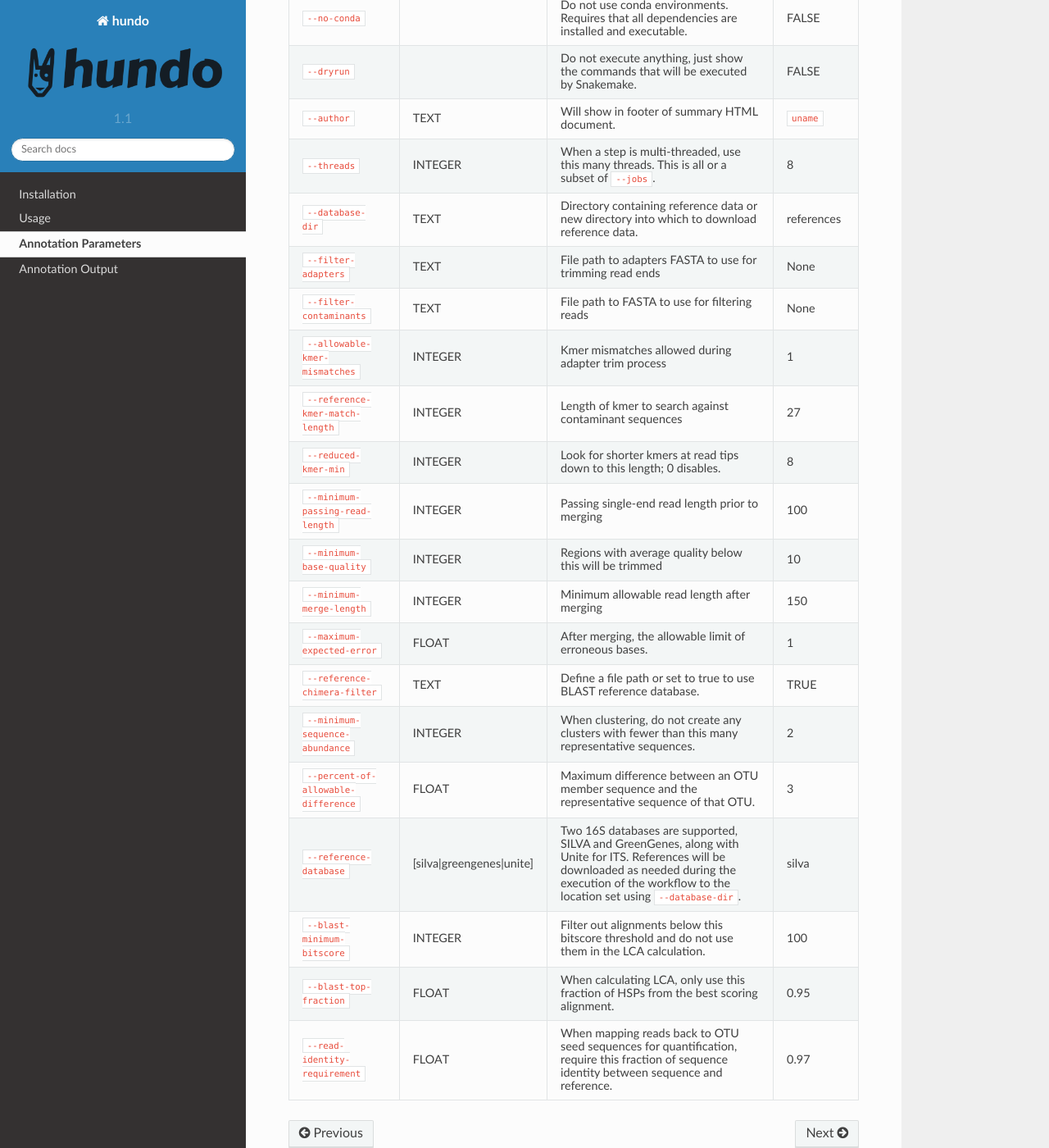
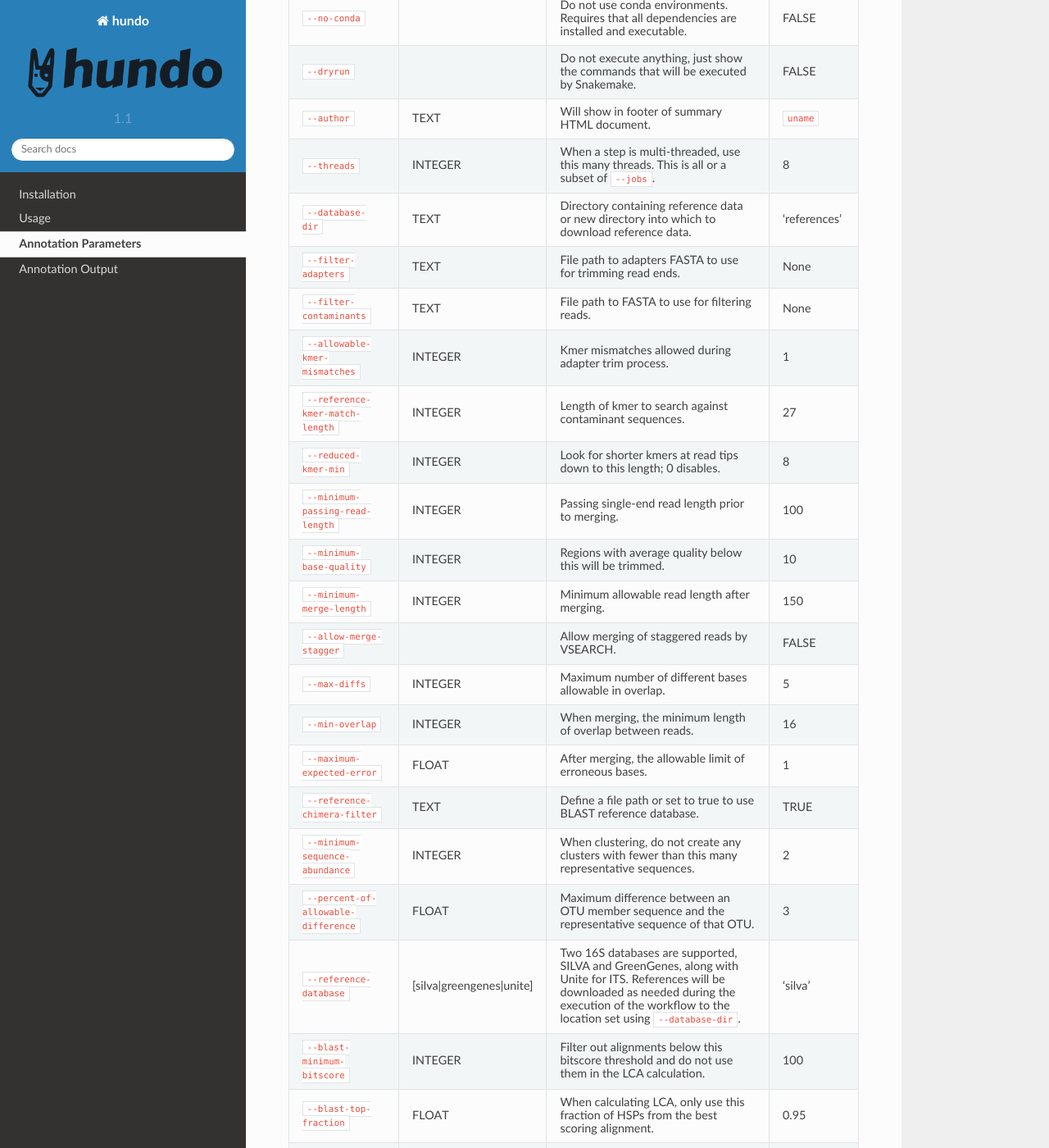
Before and after one commit to pnnl/hundo, a Sphinx documentation site: the page built from docs/parameters.rst, in a window 1280 px wide and 1400 px high, scrolled down 447 px. Shown: the whole window at 82% size. Built offline with Sphinx 7.4.7 and the Read the Docs theme 2.0.0, drawn with Linux system fonts in a browser that asks for light colours.

Commit message:
adds new parameters

```diff
--- a/docs/parameters.rst
+++ b/docs/parameters.rst
@@ -20,23 +20,29 @@ Argument list, definitions and default values for ``hundo annotate``:
 +---------------------------------------+--------------------------+-------------------------------------------------------------------------------------------------------------------------------------------------------------------------------------------------------------+-------------------+
 | ``--threads``                         | INTEGER                  | When a step is multi-threaded, use this many threads. This is all or a subset of ``--jobs``.                                                                                                                | 8                 |
 +---------------------------------------+--------------------------+-------------------------------------------------------------------------------------------------------------------------------------------------------------------------------------------------------------+-------------------+
-| ``--database-dir``                    | TEXT                     | Directory containing reference data or new directory into which to download reference data.                                                                                                                 | references        |
+| ``--database-dir``                    | TEXT                     | Directory containing reference data or new directory into which to download reference data.                                                                                                                 | 'references'      |
 +---------------------------------------+--------------------------+-------------------------------------------------------------------------------------------------------------------------------------------------------------------------------------------------------------+-------------------+
-| ``--filter-adapters``                 | TEXT                     | File path to adapters FASTA to use for trimming read ends                                                                                                                                                   | None              |
+| ``--filter-adapters``                 | TEXT                     | File path to adapters FASTA to use for trimming read ends.                                                                                                                                                  | None              |
 +---------------------------------------+--------------------------+-------------------------------------------------------------------------------------------------------------------------------------------------------------------------------------------------------------+-------------------+
-| ``--filter-contaminants``             | TEXT                     | File path to FASTA to use for filtering reads                                                                                                                                                               | None              |
+| ``--filter-contaminants``             | TEXT                     | File path to FASTA to use for filtering reads.                                                                                                                                                              | None              |
 +---------------------------------------+--------------------------+-------------------------------------------------------------------------------------------------------------------------------------------------------------------------------------------------------------+-------------------+
-| ``--allowable-kmer-mismatches``       | INTEGER                  | Kmer mismatches allowed during adapter trim process                                                                                                                                                         | 1                 |
+| ``--allowable-kmer-mismatches``       | INTEGER                  | Kmer mismatches allowed during adapter trim process.                                                                                                                                                        | 1                 |
 +---------------------------------------+--------------------------+-------------------------------------------------------------------------------------------------------------------------------------------------------------------------------------------------------------+-------------------+
-| ``--reference-kmer-match-length``     | INTEGER                  | Length of kmer to search against contaminant sequences                                                                                                                                                      | 27                |
+| ``--reference-kmer-match-length``     | INTEGER                  | Length of kmer to search against contaminant sequences.                                                                                                                                                     | 27                |
 +---------------------------------------+--------------------------+-------------------------------------------------------------------------------------------------------------------------------------------------------------------------------------------------------------+-------------------+
 | ``--reduced-kmer-min``                | INTEGER                  | Look for shorter kmers at read tips down to this length; 0 disables.                                                                                                                                        | 8                 |
 +---------------------------------------+--------------------------+-------------------------------------------------------------------------------------------------------------------------------------------------------------------------------------------------------------+-------------------+
-| ``--minimum-passing-read-length``     | INTEGER                  | Passing single-end read length prior to merging                                                                                                                                                             | 100               |
+| ``--minimum-passing-read-length``     | INTEGER                  | Passing single-end read length prior to merging.                                                                                                                                                            | 100               |
 +---------------------------------------+--------------------------+-------------------------------------------------------------------------------------------------------------------------------------------------------------------------------------------------------------+-------------------+
-| ``--minimum-base-quality``            | INTEGER                  | Regions with average quality below this will be trimmed                                                                                                                                                     | 10                |
+| ``--minimum-base-quality``            | INTEGER                  | Regions with average quality below this will be trimmed.                                                                                                                                                    | 10                |
 +---------------------------------------+--------------------------+-------------------------------------------------------------------------------------------------------------------------------------------------------------------------------------------------------------+-------------------+
-| ``--minimum-merge-length``            | INTEGER                  | Minimum allowable read length after merging                                                                                                                                                                 | 150               |
+| ``--minimum-merge-length``            | INTEGER                  | Minimum allowable read length after merging.                                                                                                                                                                | 150               |
++---------------------------------------+--------------------------+-------------------------------------------------------------------------------------------------------------------------------------------------------------------------------------------------------------+-------------------+
+| ``--allow-merge-stagger``             |                          | Allow merging of staggered reads by VSEARCH.                                                                                                                                                                | FALSE             |
++---------------------------------------+--------------------------+-------------------------------------------------------------------------------------------------------------------------------------------------------------------------------------------------------------+-------------------+
+| ``--max-diffs``                       | INTEGER                  | Maximum number of different bases allowable in overlap.                                                                                                                                                     | 5                 |
++---------------------------------------+--------------------------+-------------------------------------------------------------------------------------------------------------------------------------------------------------------------------------------------------------+-------------------+
+| ``--min-overlap``                     | INTEGER                  | When merging, the minimum length of overlap between reads.                                                                                                                                                  | 16                |
 +---------------------------------------+--------------------------+-------------------------------------------------------------------------------------------------------------------------------------------------------------------------------------------------------------+-------------------+
 | ``--maximum-expected-error``          | FLOAT                    | After merging, the allowable limit of erroneous bases.                                                                                                                                                      | 1                 |
 +---------------------------------------+--------------------------+-------------------------------------------------------------------------------------------------------------------------------------------------------------------------------------------------------------+-------------------+
@@ -46,7 +52,7 @@ Argument list, definitions and default values for ``hundo annotate``:
 +---------------------------------------+--------------------------+-------------------------------------------------------------------------------------------------------------------------------------------------------------------------------------------------------------+-------------------+
 | ``--percent-of-allowable-difference`` | FLOAT                    | Maximum difference between an OTU member sequence and the representative sequence of that OTU.                                                                                                              | 3                 |
 +---------------------------------------+--------------------------+-------------------------------------------------------------------------------------------------------------------------------------------------------------------------------------------------------------+-------------------+
-| ``--reference-database``              | [silva|greengenes|unite] | Two 16S databases are supported, SILVA and GreenGenes, along with Unite for ITS. References will be downloaded as needed during the execution of the workflow to the location set using ``--database-dir``. | silva             |
+| ``--reference-database``              | [silva|greengenes|unite] | Two 16S databases are supported, SILVA and GreenGenes, along with Unite for ITS. References will be downloaded as needed during the execution of the workflow to the location set using ``--database-dir``. | 'silva'           |
 +---------------------------------------+--------------------------+-------------------------------------------------------------------------------------------------------------------------------------------------------------------------------------------------------------+-------------------+
 | ``--blast-minimum-bitscore``          | INTEGER                  | Filter out alignments below this bitscore threshold and do not use them in the LCA calculation.                                                                                                             | 100               |
 +---------------------------------------+--------------------------+-------------------------------------------------------------------------------------------------------------------------------------------------------------------------------------------------------------+-------------------+
```
